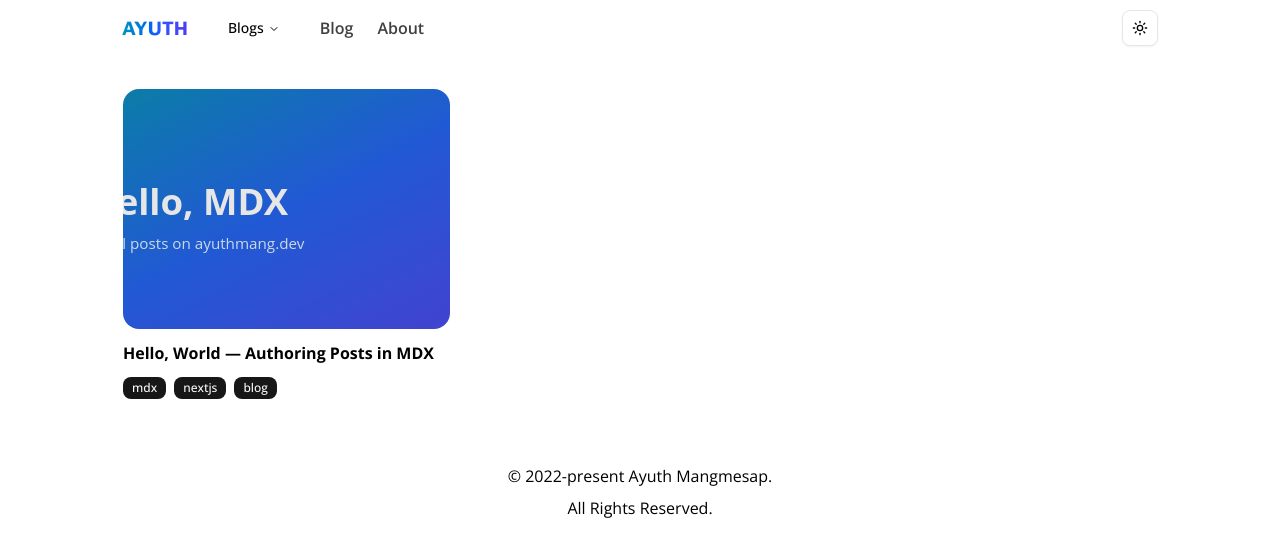
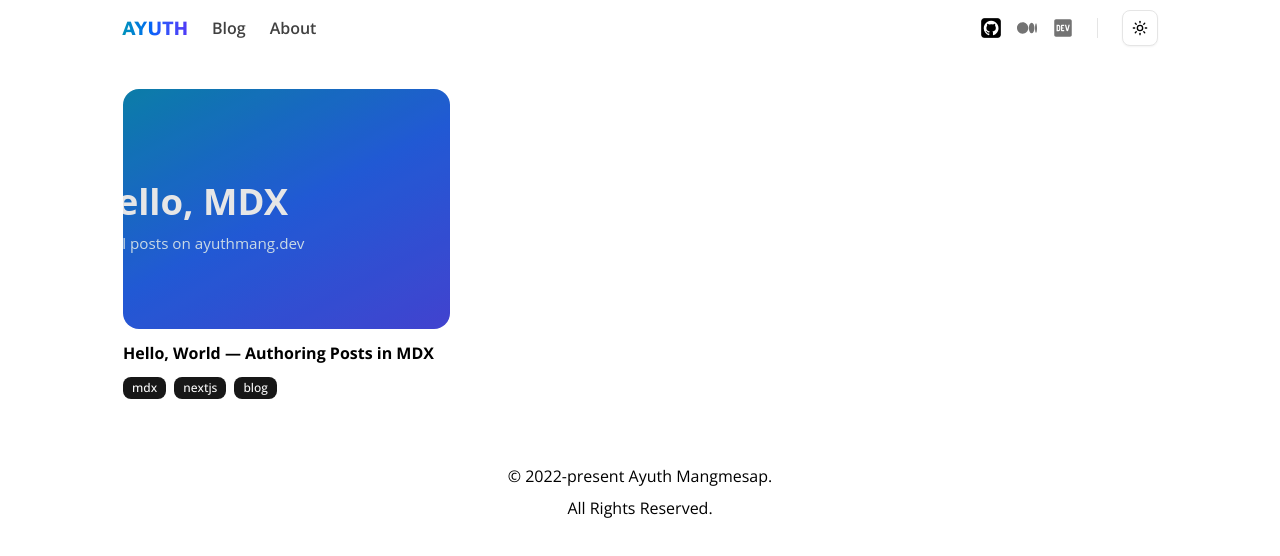
Before and after one commit to ayuthmang/ayuthmang.dev, a Next.js app: page / in a window 1280 px wide. Shown: the top 556 px of the page. Built offline with nearby package versions, Linux system fonts and the light colour scheme; no server answers.

Commit message:
style(nav): replace blogs dropdown with social icons to avoid duplication

```diff
--- a/src/components/header/header.tsx
+++ b/src/components/header/header.tsx
@@ -10,14 +10,6 @@ import { cn } from '@/utils'
 import { HamburgerMenuIcon } from '@radix-ui/react-icons'
 import { usePathname } from 'next/navigation'
 import React from 'react'
-import {
-  NavigationMenu,
-  NavigationMenuContent,
-  NavigationMenuItem,
-  NavigationMenuLink,
-  NavigationMenuList,
-  NavigationMenuTrigger,
-} from '@/components/ui/navigation-menu'
 import { ModeToggle } from '../mode-toggle'
 
 export function Header() {
@@ -29,12 +21,22 @@ export function Header() {
         <HomeLink href="/">AYUTH</HomeLink>
         <DesktopNav>
           <DesktopActions>
-            <BlogsNavMenu />
             <NavLink href={ROUTES.BLOG}>Blog</NavLink>
             <NavLink href={ROUTES.ABOUT}>About</NavLink>
           </DesktopActions>
           <Filler />
           <DesktopActions>
+            <div className="flex items-center gap-4 border-r border-border pr-6">
+              <a href={PROFILE_LINKS.GITHUB} target="_blank" rel="noreferrer" className="text-muted-foreground hover:text-foreground transition-colors" aria-label="GitHub">
+                <GitHubIcon className="h-5 w-5 fill-current" />
+              </a>
+              <a href={PROFILE_LINKS.MEDIUM} target="_blank" rel="noreferrer" className="text-muted-foreground hover:text-foreground transition-colors" aria-label="Medium">
+                <MediumIcon className="h-5 w-5 fill-current" />
+              </a>
+              <a href={PROFILE_LINKS.DEV} target="_blank" rel="noreferrer" className="text-muted-foreground hover:text-foreground transition-colors" aria-label="Dev.to">
+                <DevIcon className="h-5 w-5 fill-current" />
+              </a>
+            </div>
             <ModeToggle />
           </DesktopActions>
         </DesktopNav>
@@ -129,51 +131,6 @@ function HomeLink({
   )
 }
 
-export function BlogsNavMenu() {
-  return (
-    <NavigationMenu>
-      <NavigationMenuList>
-        <NavigationMenuItem>
-          <NavigationMenuTrigger>Blogs</NavigationMenuTrigger>
-          <NavigationMenuContent>
-            <ul className="grid w-[200px] gap-4">
-              <li>
-                <NavigationMenuLink asChild>
-                  <NavLink
-                    href={PROFILE_LINKS.GITHUB}
-                    className="flex-row items-center gap-2"
-                  >
-                    <GitHubIcon />
-                    GitHub
-                  </NavLink>
-                </NavigationMenuLink>
-                <NavigationMenuLink asChild>
-                  <NavLink
-                    href={PROFILE_LINKS.MEDIUM}
-                    className="flex-row items-center gap-2"
-                  >
-                    <MediumIcon className='fill-mode-initial dark:fill-white'/>
-                    Medium
-                  </NavLink>
-                </NavigationMenuLink>
-                <NavigationMenuLink asChild>
-                  <NavLink
-                    href={PROFILE_LINKS.DEV}
-                    className="flex-row items-center gap-2"
-                  >
-                    <DevIcon className='fill-mode-initial dark:fill-white' />
-                    Dev
-                  </NavLink>
-                </NavigationMenuLink>
-              </li>
-            </ul>
-          </NavigationMenuContent>
-        </NavigationMenuItem>
-      </NavigationMenuList>
-    </NavigationMenu>
-  )
-}
-
 function MobileNav({ children }: React.ComponentPropsWithoutRef<'div'>) {
   return <div className="block md:hidden">{children}</div>
 }
```
